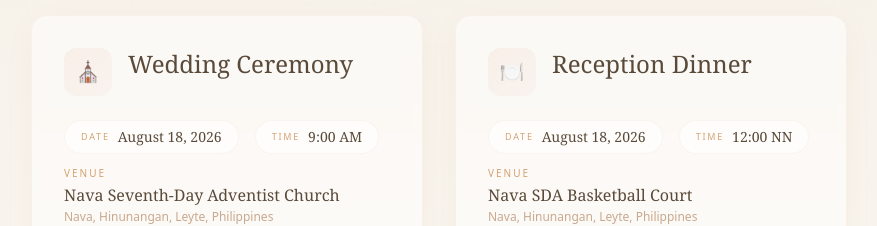
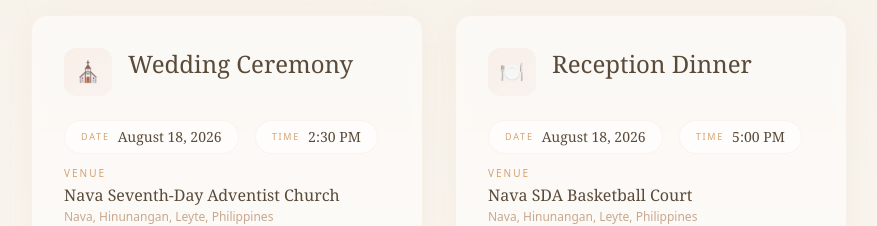
Before and after one commit to Japh09066/wedding-invitation, a Next.js app: page / in a window 1280 px wide. Shown: the part 3080-3306 px from the top of the page, without its empty margins (201-1078 px from the left). Built offline with nearby package versions, Linux system fonts and the light colour scheme.

Commit message:
event times: ceremony 2:30 PM, reception 5:00 PM

```diff
--- a/app/components/EventDetails.tsx
+++ b/app/components/EventDetails.tsx
@@ -11,7 +11,7 @@ const events = [
     id: 'ceremony',
     title: 'Wedding Ceremony',
     date: 'August 18, 2026',
-    time: '9:00 AM',
+    time: '2:30 PM',
     venue: 'Nava Seventh-Day Adventist Church',
     address: 'Nava, Hinunangan, Leyte, Philippines',
     icon: '⛪',
@@ -20,7 +20,7 @@ const events = [
     id: 'reception',
     title: 'Reception Dinner',
     date: 'August 18, 2026',
-    time: '12:00 NN',
+    time: '5:00 PM',
     venue: 'Nava SDA Basketball Court',
     address: 'Nava, Hinunangan, Leyte, Philippines',
     icon: '🍽️',
```
